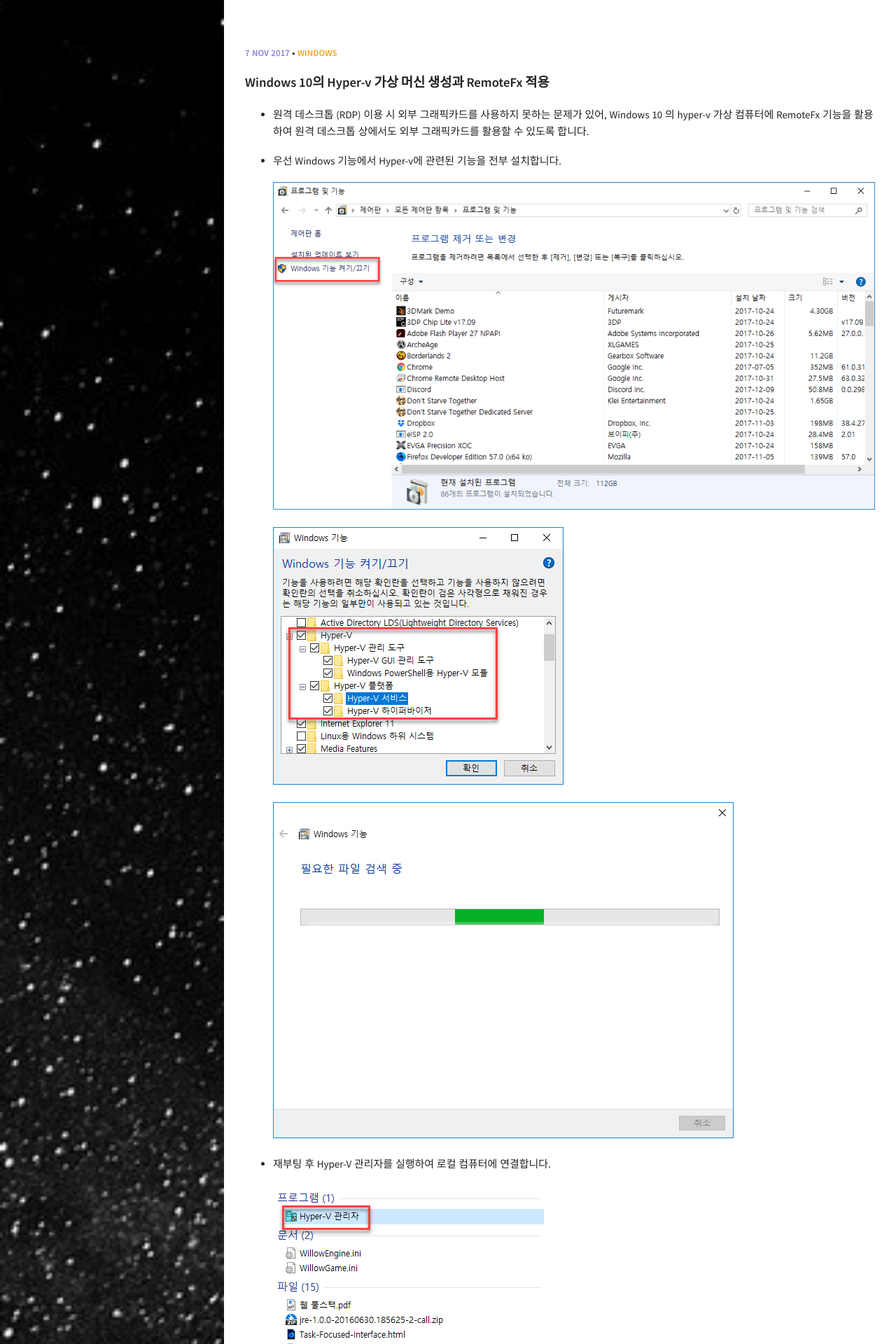
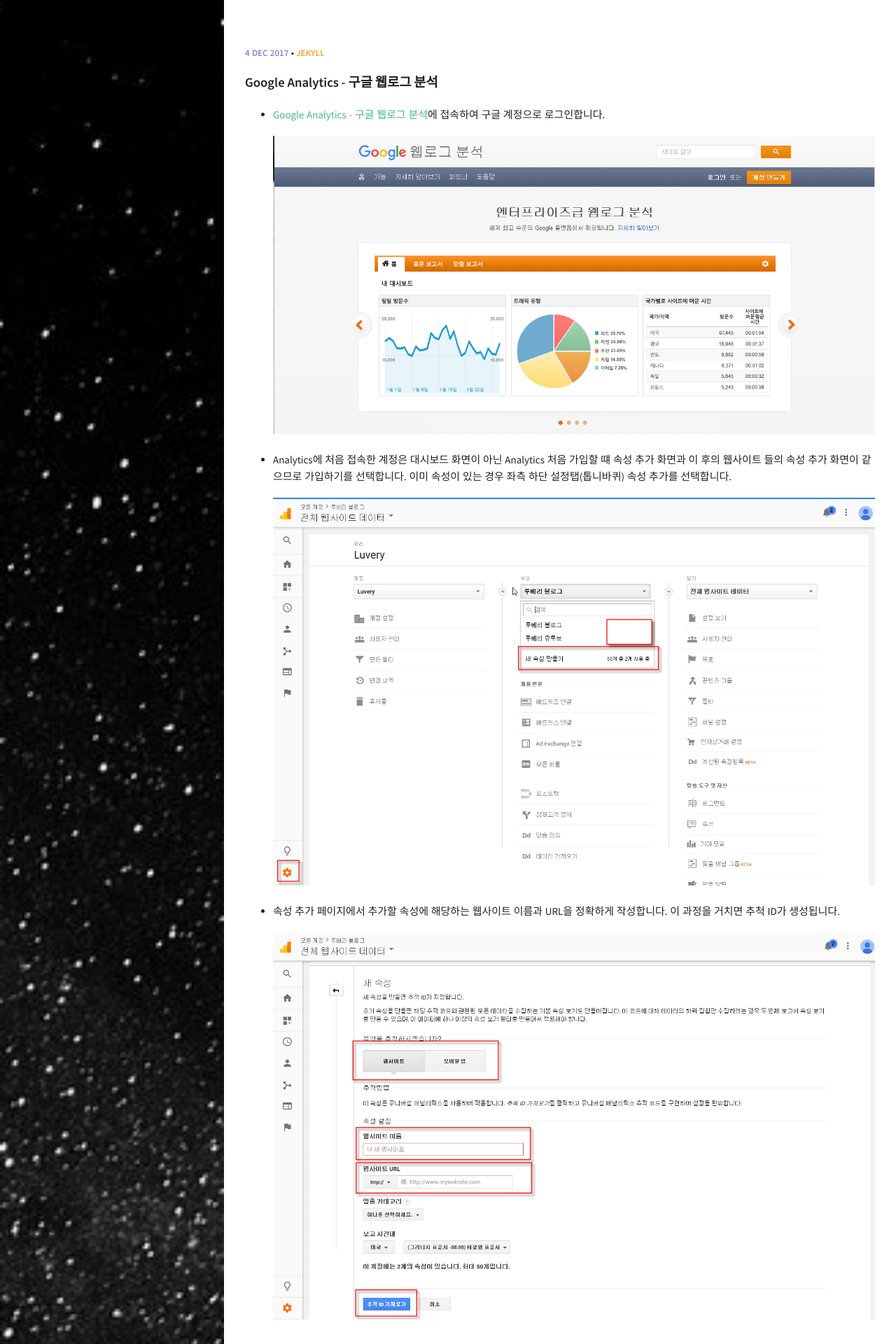
Before and after one commit to Luvery93/luvery93.github.io, a Jekyll site: the page built from index.html, in a window 1280 px wide. Shown: the top 1920 px of the page at 70% size. Built offline with Jekyll 4.4.1, drawn with Linux system fonts in a browser that asks for light colours; some of the changed text lies outside the part shown.

Commit message:
2017-12-04 post

```diff
--- a/_config.yml
+++ b/_config.yml
@@ -42,7 +42,7 @@
   facebook: youngmin.jun.961
   google:
     plus: #username
-    analytics:
+    analytics: UA-110599524-2
     verify:
     ad-client:
     ad-slot:
--- /dev/null
+++ b/_posts/2017-12-04-google-analytics-setting-youtube-and-jekyll.md
@@ -0,0 +1,47 @@
+---
+layout: post
+title: "Google Analytics - 구글 웹로그 분석"
+date: 2017-12-04 16:22 +0900
+categories: [Jekyll]
+comments: true
+---
+
+* [Google Analytics - 구글 웹로그 분석](https://www.google.co.kr/intl/ko/analytics/)에 접속하여 구글 계정으로 로그인합니다.
+
+  ![1]({{ site.url }}/img/2017-12-04-google-analytics-setting-youtube-and-jekyll/1.png)
+
+* Analytics에 처음 접속한 계정은 대시보드 화면이 아닌 Analytics 처음 가입할 떄 속성 추가 화면과 이 후의 웹사이트 들의 속성 추가 화면이 같으므로 가입하기를 선택합니다. 이미 속성이 있는 경우 좌측 하단 설정탭(톱니바퀴) 속성 추가를 선택합니다.
+
+  ![2]({{ site.url }}/img/2017-12-04-google-analytics-setting-youtube-and-jekyll/2.png)
+
+* 속성 추가 페이지에서 추가할 속성에 해당하는 웹사이트 이름과 URL을 정확하게 작성합니다. 이 과정을 거치면 추척 ID가 생성됩니다.
+
+  ![3]({{ site.url }}/img/2017-12-04-google-analytics-setting-youtube-and-jekyll/3.png)
+
+  ![4]({{ site.url }}/img/2017-12-04-google-analytics-setting-youtube-and-jekyll/4.png)
+
+* 설치형 블로그 및 유투브 같은 개인 채널에 Google Analytics를 연동하도록 하겠습니다. 우선은 유투브 설정입니다.
+
+  * 자신의 유투브 채널 대시보드 - 채널 - 고급을 선택합니다.
+
+    ![5]({{ site.url }}/img/2017-12-04-google-analytics-setting-youtube-and-jekyll/5.png)
+
+  * 목록하단에 Google 애널리틱스 속성 추적 ID에 추척 ID를 적은 뒤 저장합니다.
+
+    ![6]({{ site.url }}/img/2017-12-04-google-analytics-setting-youtube-and-jekyll/6.png)
+
+* 설치형 블로그에는 추적 코드를 삽입해야 합니다.
+
+  *  추적코드는 좌측 하단 설정탭(톱니바퀴)에서 추적 정보 - 추적 코드를 선택합니다.
+
+    ![7]({{ site.url }}/img/2017-12-04-google-analytics-setting-youtube-and-jekyll/7.png)
+
+  * 해당 페이지에서 추적 ID 및 범용 사이트 태그(gtag.js)를 확인하실 수 있습니다. 이 범용 사이트 태그를 설치형 블로그에 추가합니다.
+
+    ![8]({{ site.url }}/img/2017-12-04-google-analytics-setting-youtube-and-jekyll/8.png)
+
+  * 다만 현재 사용하고 있는 Jekyll 테마에서는 범용 사이트 태그가 이미 추가되어 있어 추적 ID만 설정하면 됩니다.
+
+    ![9]({{ site.url }}/img/2017-12-04-google-analytics-setting-youtube-and-jekyll/9.png)
+
+    ![10]({{ site.url }}/img/2017-12-04-google-analytics-setting-youtube-and-jekyll/10.png)
```
Also changed, not shown: _posts/2017-11-07-windows10-hyper-v-and-remotefx.md (+0 -2 lines), img/2017-11-07-windows10-hyper-v-and-remotefx/26.png, img/2017-11-07-windows10-hyper-v-and-remotefx/27.png, img/2017-12-04-google-analytics-setting-youtube-and-jekyll/1.png (added), img/2017-12-04-google-analytics-setting-youtube-and-jekyll/10.png (added), img/2017-12-04-google-analytics-setting-youtube-and-jekyll/2.png (added), img/2017-12-04-google-analytics-setting-youtube-and-jekyll/3.png (added), img/2017-12-04-google-analytics-setting-youtube-and-jekyll/4.png (added), img/2017-12-04-google-analytics-setting-youtube-and-jekyll/5.png (added), img/2017-12-04-google-analytics-setting-youtube-and-jekyll/6.png (added), img/2017-12-04-google-analytics-setting-youtube-and-jekyll/7.png (added), img/2017-12-04-google-analytics-setting-youtube-and-jekyll/8.png (added), img/2017-12-04-google-analytics-setting-youtube-and-jekyll/9.png (added).
